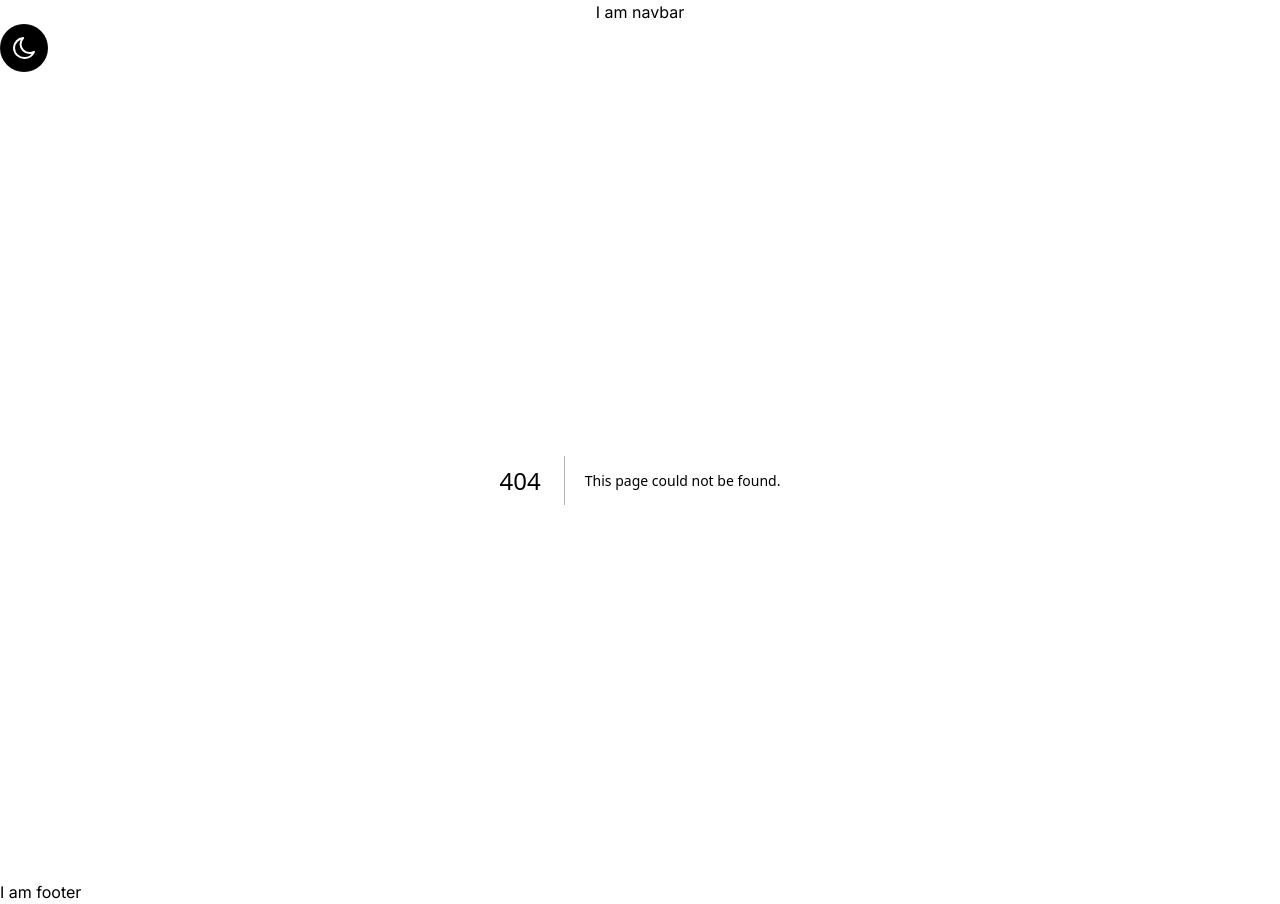
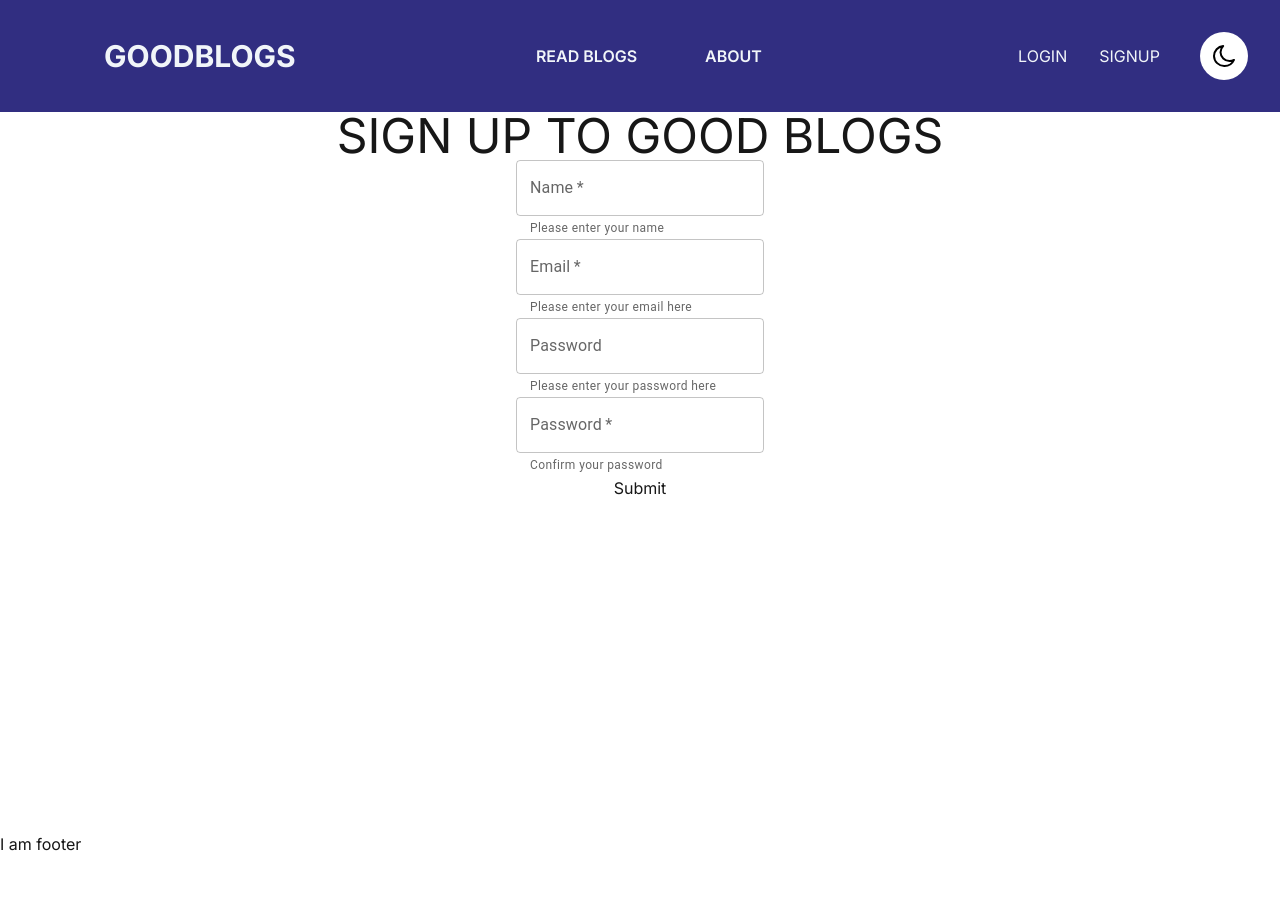
Before and after one commit to Yana-Gupta/blogging-frontend, a Next.js app: page /signin in a window 1280 px wide. Before the commit this address had no page. After the commit the page ends 856 px from the top, so only its background shows below. Built offline with nearby package versions, Linux system fonts and the light colour scheme.

Commit message:
jwt auth to do

```diff
--- a/package.json
+++ b/package.json
@@ -9,6 +9,9 @@
     "lint": "next lint"
   },
   "dependencies": {
+    "@emotion/react": "^11.11.0",
+    "@emotion/styled": "^11.11.0",
+    "@mui/material": "^5.13.1",
     "@types/node": "20.1.7",
     "@types/react": "18.2.6",
     "@types/react-dom": "18.2.4",
--- /dev/null
+++ b/src/app/create/page.tsx
@@ -0,0 +1,5 @@
+const create = (): JSX.Element => {
+  return(<main>Hello</main>)
+}
+
+export default create
--- a/src/app/layout.tsx
+++ b/src/app/layout.tsx
@@ -1,22 +1,30 @@
-import Navbar from "@/components/Navbar";
-import Footer from "@components/Footer";
-import { Inter } from "next/font/google";
+"use client"
+import Navbar from "@/components/Navbar"
+import Footer from "@components/Footer"
+import React from "react"
+import { Inter } from "next/font/google"
 import "@styles/globals.css"
 
-const inter = Inter({ subsets: ["latin"] });
+
+const inter = Inter({ subsets: ["latin"] })
+
+export const UserContext = React.createContext({})
 
 export default function RootLayout({
   children,
 }: {
-  children: React.ReactNode;
+  children: React.ReactNode
 }) {
+  let userToken: any
   return (
     <html lang="en">
-      <body className={`${inter.className} light`}>
-        <Navbar />
-        {children}
-        <Footer />
+      <body className={`${inter.className} bg-white text-neutral-900`}>
+        <UserContext.Provider value={userToken}>
+          <Navbar />
+          {children}
+          <Footer />
+        </UserContext.Provider>
       </body>
     </html>
-  );
+  )
 }
--- /dev/null
+++ b/src/app/login/page.tsx
@@ -0,0 +1,93 @@
+"use client"
+
+import React, { use, useContext, useState } from "react"
+import { FormControl, FormLabel, TextField } from "@mui/material"
+import axios from "axios"
+import { Container } from "@mui/material"
+import { UserContext } from "../layout"
+import { useRouter } from "next/navigation"
+
+interface IUser {
+  email: string
+  password: string
+}
+
+const Login = (): JSX.Element => {
+  let userToken = useContext(UserContext)
+  let user: IUser
+  let setUser: any
+  ;[user, setUser] = useState({ email: "", password: "" })
+
+  const router = useRouter()
+
+  const handleSubmit = async (event: any) => {
+    console.log(event.target.email.value)
+
+    try {
+      setUser({
+        email: event.target.email.value,
+        password: event.target.password.value,
+      })
+
+      const { data } = await axios.post(
+        "http://localhost:4000/api/login",
+        user,
+        {
+          headers: {
+            "Content-Type": "application/json",
+          },
+        }
+      )
+
+      console.log(data)
+      if (data.accessToken) {
+        userToken = data.accessToken
+      }
+
+      event.preventDefault()
+
+      router.push("/")
+    } catch (error) {
+      console.log("Error while login is: ", error)
+    }
+  }
+
+
+
+  return (
+    <Container className="min-h-[90vh] mx-auto text-center w-full flex flex-col items-center align-center text-center">
+      <h1 className="text-center uppercase text-xl tablet:text-3xl laptop:text-5xl desktop:text-5xl">
+        Login to GOOD BLogs
+      </h1>
+      <form
+        className="flex flex-col text-center items-center"
+        method="post"
+        onSubmit={(e) => handleSubmit(e)}
+      >
+        <FormControl className="my-2">
+          <TextField
+            label="Email"
+            helperText="Please enter your email here"
+            className="input"
+            name="email"
+            required
+          />
+        </FormControl>
+        <FormControl className="my-2">
+          <TextField
+            label="Password"
+            helperText="Please enter your password here"
+            type="password"
+            className="input"
+            name="password"
+          />
+        </FormControl>
+        <button type="submit" className="">
+          Submit
+        </button>
+      </form>
+    </Container>
+  )
+}
+
+export default Login
--- /dev/null
+++ b/src/app/signin/page.tsx
@@ -0,0 +1,104 @@
+"use client"
+
+import React, { useState } from "react"
+import { FormControl, FormLabel, TextField } from "@mui/material"
+import axios from "axios"
+import { Container } from "@mui/material"
+
+interface IUser {
+  name: string
+  email: string
+  password: string
+}
+
+const signin = (): JSX.Element => {
+  let user: IUser
+  let setUser: any
+  ;[user, setUser] = useState({ name: "", email: "", password: "" })
+
+  const handleSubmit = async (event: any): Promise<any> => {
+    console.log(event.target.name.value)
+
+    try {
+      if (event.target.password.value !== event.target.confirmPassword.value) {
+        throw new Error("Passwords do not match")
+      }
+
+      setUser({
+        name: event.target.name.value,
+        email: event.target.email.value,
+        password: event.target.password.value,
+      })
+      const { data } = await axios.post(
+        "http://localhost:4000/api/user",
+        user,
+        {
+          headers: {
+            "Content-Type": "application/json",
+          },
+        }
+      )
+      console.log(data)
+      event.preventDefault()
+    } catch (error) {
+      console.log("error is: ", error)
+    }
+  }
+
+  return (
+    <Container className="min-h-[90vh] mx-auto text-center w-full flex flex-col items-center align-center text-center">
+      <h1 className="text-center uppercase text-xl tablet:text-3xl laptop:text-5xl desktop:text-5xl">
+        Sign UP to GOOD BLogs
+      </h1>
+      <form
+        className="flex flex-col text-center items-center"
+        method="post"
+        onSubmit={(e) => handleSubmit(e)}
+      >
+        <FormControl className="my-2">
+          <TextField
+            helperText="Please enter your name"
+            label="Name"
+            className="input"
+            name="name"
+            required
+          />
+        </FormControl>
+        <FormControl className="my-2">
+          <TextField
+            label="Email"
+            helperText="Please enter your email here"
+            className="input"
+            name="email"
+            required
+          />
+        </FormControl>
+        <FormControl className="my-2">
+          <TextField
+            label="Password"
+            helperText="Please enter your password here"
+            type="password"
+            className="input"
+            name="password"
+          />
+        </FormControl>
+        <FormControl className="my-2">
+          <TextField
+            label="Password"
+            helperText="Confirm your password"
+            type="password"
+            id="confirm password"
+            className="input"
+            name="confirmPassword"
+            required
+          />
+        </FormControl>
+        <button type="submit" className="">
+          Submit
+        </button>
+      </form>
+    </Container>
+  )
+}
+
+export default signin
--- a/src/components/Navbar.tsx
+++ b/src/components/Navbar.tsx
@@ -1,30 +1,74 @@
 "use client"
 
+import Link from "next/link"
 import React from "react"
 import { useState } from "react"
 
-const Navbar = (): React.JSX.Element => {
+import { UserContext } from "@/app/layout"
+
+const Navbar = (): JSX.Element => {
+  let userToken = React.useContext(UserContext)
   const [dark, setDark] = useState(false)
 
   return (
-    <nav className="mx-auto w-full text-center h-20 ">
-      I am navbar
+    <nav className="mx-auto w-full text-center h-28 bg-indigo-900 text-slate-100 ">
+      <div className="flex text-center items-center justify-around align-center h-28">
+        {/* Heading  */}
+        <h1 className="text-xl lg:text-3xl font-bold uppercase" id="heading">
+          GoodBlogs
+        </h1>
+
+        {/* Routes  */}
+        <div className="font-semibold uppercase">
+          <Link href="/" className="px-8">
+            Read Blogs
+          </Link>
+          <Link href="/about" className="px-8">
+            {" "}
+            About{" "}
+          </Link>
+        </div>
+
+        {/* Login / Logout Route  */}
+        <div>
+          <Link href="/login" className="uppercase px-4">
+            Login
+          </Link>
+          <Link href="/signin" className="uppercase px-4">
+            SignUp
+          </Link>
+        </div>
+      </div>
+
+      {/* Theme changing icon  */}
+
       <button
         onClick={() => {
           var body = document.querySelector("body")
-          if (body?.classList.contains("light")) {
-            body?.classList.remove("light")
-            body?.classList.add("dark")
+          if (
+            body?.classList.contains("bg-white") &&
+            body?.classList.contains("text-neutral-900")
+          ) {
+            body?.classList.remove("bg-white")
+            body?.classList.remove("text-neutral-900")
+            body?.classList.add("bg-neutral-800")
+            body?.classList.add("text-slate-50")
             setDark(true)
-          } else if (body?.classList.contains("dark")) {
-            body?.classList.remove("dark")
-            body?.classList.add("light")
+          } else if (
+            body?.classList.contains("bg-neutral-800") &&
+            body?.classList.contains("text-slate-50")
+          ) {
+            body?.classList.remove("bg-neutral-800")
+            body?.classList.remove("text-slate-50")
+            body?.classList.add("bg-white")
+            body?.classList.add("text-neutral-900")
             setDark(false)
           }
         }}
         className={`h-12 w-12 ${
-          dark ? "bg-[#ffffff]" : "bg-black"
-        } rounded-full flex items-center justify-center`}
+          dark ? "bg-black" : "bg-white"
+        } rounded-full absolute top-8 right-8`}
+        id="theme-change-btn"
       >
         {dark && (
           <svg
@@ -33,15 +77,16 @@ const Navbar = (): React.JSX.Element => {
             id="IconChangeColor"
             height="30"
             width="30"
+            style={{ margin: "auto" }}
           >
-            <rect width="256" height="256" fill="#fff"></rect>
+            <rect width="256" height="256" fill="#000000"></rect>
             <circle cx="128" cy="128" r="60" opacity="0.2"></circle>
             <circle
               cx="128"
               cy="128"
               r="60"
-              fill="#fff"
-              stroke="#000000"
+              fill="#000000"
+              stroke="#ffffff"
               strokeLinecap="round"
               strokeLinejoin="round"
               strokeWidth="16"
@@ -51,8 +96,8 @@ const Navbar = (): React.JSX.Element => {
               y1="36"
               x2="128"
               y2="28"
-              fill="#fff"
-              stroke="#000000"
+              fill="#000000"
+              stroke="#ffffff"
               strokeLinecap="round"
               strokeLinejoin="round"
               strokeWidth="16"
@@ -62,8 +107,8 @@ const Navbar = (): React.JSX.Element => {
               y1="62.9"
               x2="57.3"
               y2="57.3"
-              fill="#fff"
-              stroke="#000000"
+              fill="#000000"
+              stroke="#ffffff"
               strokeLinecap="round"
               strokeLinejoin="round"
               strokeWidth="16"
@@ -73,8 +118,8 @@ const Navbar = (): React.JSX.Element => {
               y1="128"
               x2="28"
               y2="128"
-              fill="#fff"
-              stroke="#000000"
+              fill="#000000"
+              stroke="#ffffff"
               strokeLinecap="round"
               strokeLinejoin="round"
               strokeWidth="16"
@@ -84,8 +129,8 @@ const Navbar = (): React.JSX.Element => {
               y1="193.1"
               x2="57.3"
               y2="198.7"
-              fill="#fff"
-              stroke="#000000"
+              fill="#000000"
+              stroke="#ffffff"
               strokeLinecap="round"
               strokeLinejoin="round"
               strokeWidth="16"
@@ -95,8 +140,8 @@ const Navbar = (): React.JSX.Element => {
               y1="220"
               x2="128"
               y2="228"
-              fill="#fff"
-              stroke="#000000"
+              fill="#000000"
+              stroke="#ffffff"
               strokeLinecap="round"
               strokeLinejoin="round"
               strokeWidth="16"
@@ -106,8 +151,8 @@ const Navbar = (): React.JSX.Element => {
               y1="193.1"
               x2="198.7"
               y2="198.7"
-              fill="#fff"
-              stroke="#000000"
+              fill="#000000"
+              stroke="#ffffff"
               strokeLinecap="round"
               strokeLinejoin="round"
               strokeWidth="16"
@@ -117,8 +162,8 @@ const Navbar = (): React.JSX.Element => {
               y1="128"
               x2="228"
               y2="128"
-              fill="#fff"
-              stroke="#000000"
+              fill="#000000"
+              stroke="#ffffff"
               strokeLinecap="round"
               strokeLinejoin="round"
               strokeWidth="16"
@@ -128,8 +173,8 @@ const Navbar = (): React.JSX.Element => {
               y1="62.9"
               x2="198.7"
               y2="57.3"
-              fill="#fff"
-              stroke="#000000"
+              fill="#000000"
+              stroke="#ffffff"
               strokeLinecap="round"
               strokeLinejoin="round"
               strokeWidth="16"
@@ -138,17 +183,17 @@ const Navbar = (): React.JSX.Element => {
         )}
 
         {!dark && (
-
           <svg
             xmlns="http://www.w3.org/2000/svg"
             viewBox="0 0 30 30"
             id="moon"
             height="30"
             width="30"
+            style={{ margin: "auto" }}
           >
             <path
               fill="none"
-              stroke="#fff"
+              stroke="#000"
               strokeLinecap="round"
               strokeLinejoin="round"
               strokeWidth="2"
--- a/src/styles/globals.css
+++ b/src/styles/globals.css
@@ -1,23 +1,6 @@
 @tailwind base;
 @tailwind components;
 @tailwind utilities;
-
-/*
-body {
-  color: black;
-  background-color: rgb(214, 219,220);
-} */
-
-.light {
-  color: black;
-  background-color: rgb(255, 255, 255);
-}
-
-.dark {
-  color: rgb(214, 219,220);
-  background-color: black;
-}
-
 
 .wrapper{
 
```
Also changed, not shown: src/app/about/page.tsx (+1 -22 lines), src/app/page.tsx (+19 -11 lines), tailwind.config.js (+13 -8 lines), 1 other file (tests, documents, lock files or other folders).
